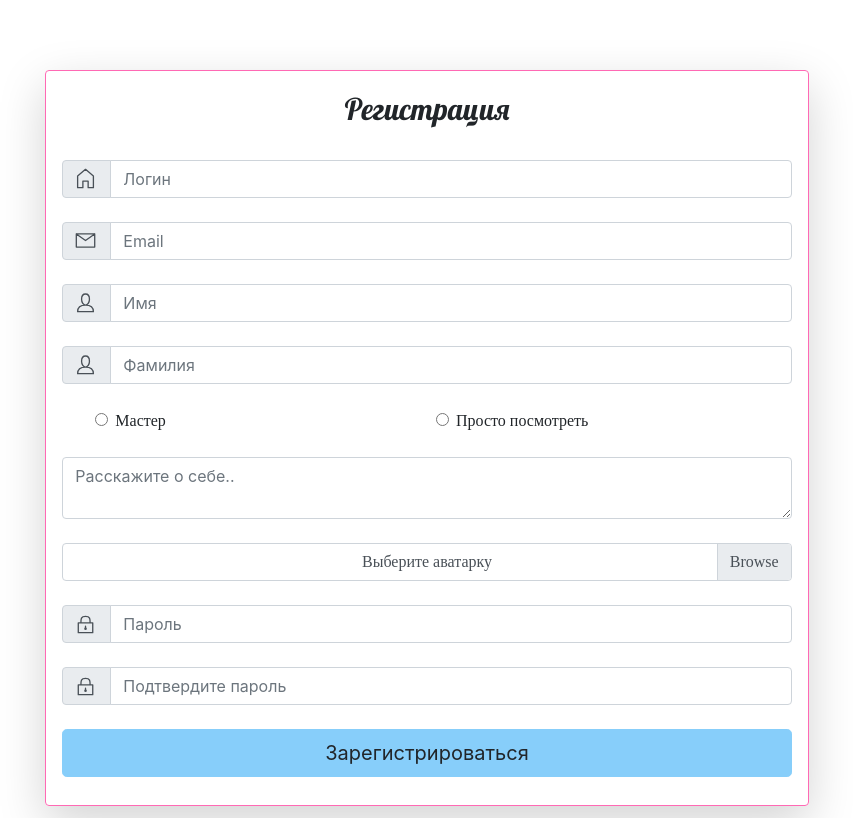
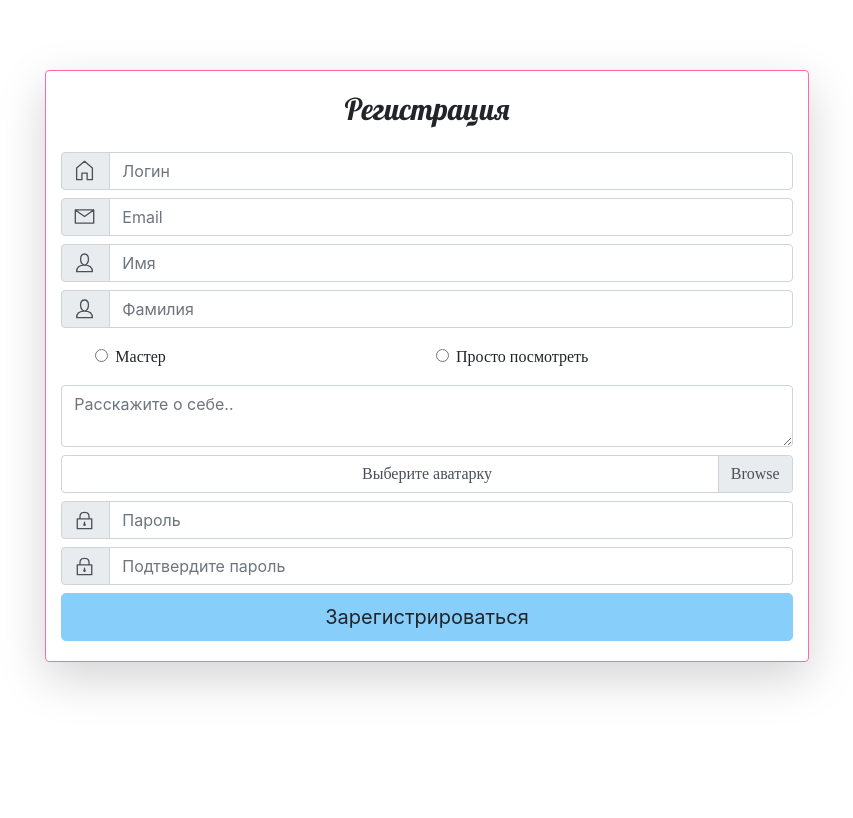
Before and after one commit to IOBratkova/webproject, a Vue app in the folder phphandmade/frontend/: page /#/signUp in a window 1280 px wide. Shown: the whole page, without its empty margins (213-1066 px from the left). Built offline with nearby package versions, Linux system fonts and the light colour scheme.

Commit message:
коррекция регистрации

```diff
--- a/phphandmade/frontend/src/views/SignUp.vue
+++ b/phphandmade/frontend/src/views/SignUp.vue
@@ -10,8 +10,8 @@
             <span class="text-signup" >Регистрация </span>
           </div>
 
-          <div class="form-row p-0">
-            <div class="form-group col-md-12 mb-0">
+          <div class="form-row">
+            <div class="form-group col-md-12 m-0 p-1">
               <div class="input-group">
                 <div class="input-group-prepend">
                     <span class="input-group-text" id="basic-addon2">
@@ -26,7 +26,7 @@
           </div>
 
           <div class="form-row">
-            <div class="form-group col-md-12 mb-0">
+            <div class="form-group col-md-12 m-0 p-1">
               <div class="input-group">
                 <div class="input-group-prepend">
                     <span class="input-group-text" id="basic-addon1">
@@ -41,7 +41,7 @@
           </div>
 
           <div class="form-row">
-            <div class="form-group col-md-12 mb-0">
+            <div class="form-group col-md-12 mb-0 p-1">
               <div class="input-group">
                 <div class="input-group-prepend">
                     <span class="input-group-text" id="basic-addon4">
@@ -53,11 +53,10 @@
                 <input type="text" class="form-control" placeholder="Имя" aria-label="FirstName" aria-describedby="basic-addon4" required v-model="name">
               </div>
             </div>
-
           </div>
 
           <div class="form-row">
-            <div class="form-group col-md-12 mb-0">
+            <div class="form-group col-md-12 mb-0 p-1">
               <div class="input-group">
                 <div class="input-group-prepend">
                     <span class="input-group-text" id="basic-addon3">
@@ -83,7 +82,7 @@
           </div>
 
           <div class="form-row" v-if="lomaster == true">
-            <div class="form-group col-md-12 mb-0" style="height: 100%; width: 100%">
+            <div class="form-group col-md-12 mb-0 p-1" style="height: 100%; width: 100%">
               <select class="custom-select" required>
                 <option value="1">Начинающий</option>
                 <option value="2">Опытный</option>
@@ -93,7 +92,7 @@
             </div>
           </div>
           <div class="form-row" v-if="lomaster == false">
-            <div class="form-group col-md-12 mb-0" style="height: 100%; width: 100%">
+            <div class="form-group col-md-12 mb-0 p-1" style="height: 100%; width: 100%">
               <select class="custom-select" required>
                 <option value="1">Люблю ловцы снов</option>
                 <option value="2">Люблю фенечки прямым плетением</option>
@@ -105,14 +104,14 @@
           </div>
 
           <div class="form-row row-content-center">
-            <div class="form-group col-md-12 mb-0">
+            <div class="form-group col-md-12 mb-0 p-1">
               <textarea class="form-control" placeholder="Расскажите о себе..">
               </textarea>
             </div>
           </div>
 
           <div class="form-row">
-            <div class="form-group col-md-12 mb-0">
+            <div class="form-group col-md-12 mb-0 p-1">
               <div class="input-group">
                 <div class="custom-file">
                   <input type="file" class="custom-file-input" id="inputGroupFile04" aria-describedby="inputGroupFileAddon04">
@@ -123,7 +122,7 @@
           </div>
 
           <div class="form-row">
-            <div class="form-group col-md-12 mb-0">
+            <div class="form-group col-md-12 mb-0 p-1">
               <div class="input-group">
                 <div class="input-group-prepend">
                     <span class="input-group-text" id="basic-addon5">
@@ -139,7 +138,7 @@
           </div>
 
           <div class="form-row">
-            <div class="form-group col-md-12 mb-0">
+            <div class="form-group col-md-12 mb-0 p-1">
               <div class="input-group">
                 <div class="input-group-prepend">
                             <span class="input-group-text" id="basic-addon6">
@@ -155,7 +154,7 @@
           </div>
 
           <div class="form-row">
-            <div class="form-group col-md-12 mb-0">
+            <div class="form-group col-md-12 mb-0 p-1">
               <button type="submit" class="btn btn-primary btn-lg btn-block">Зарегистрироваться</button>
             </div>
           </div>
```
